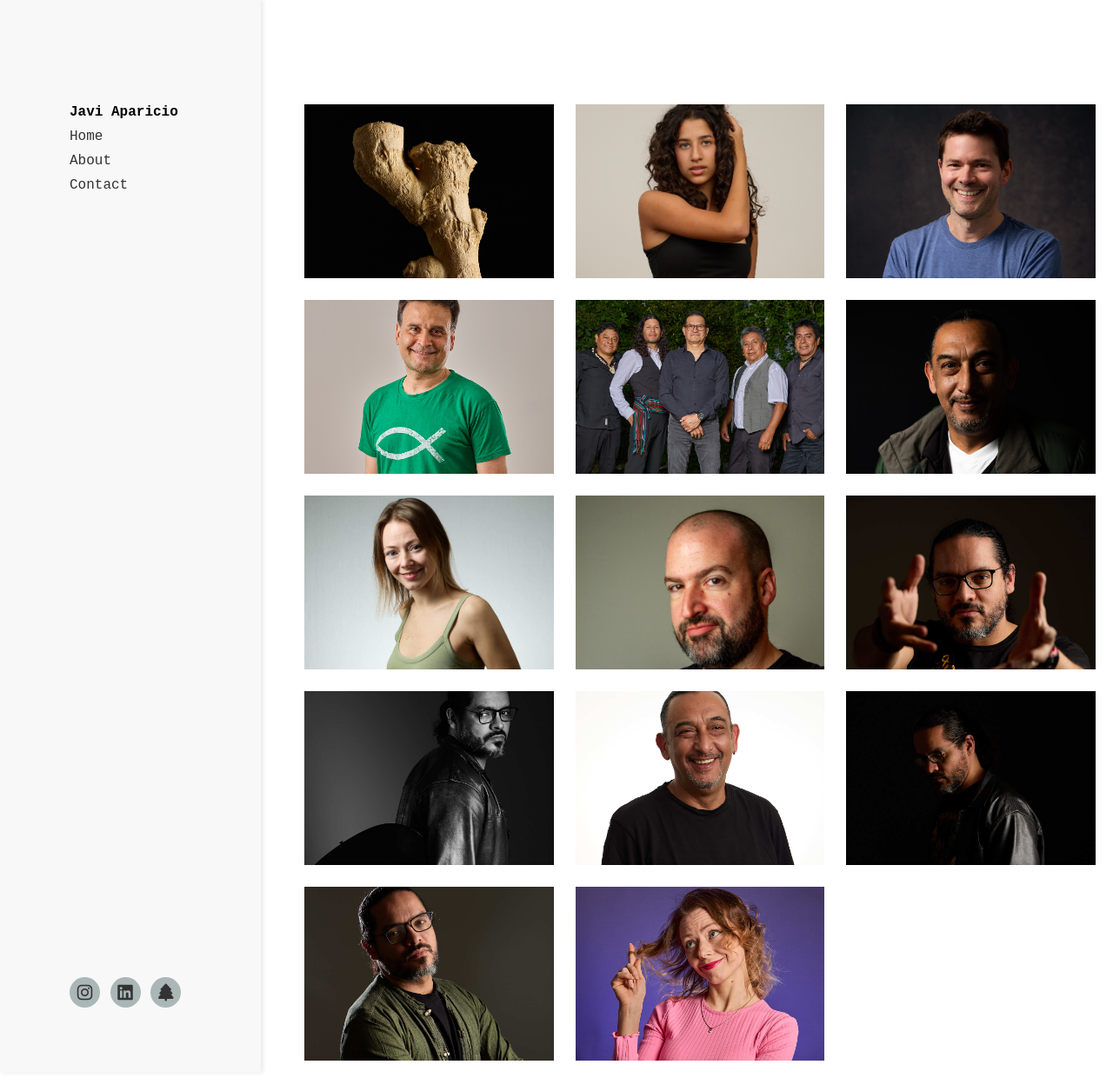
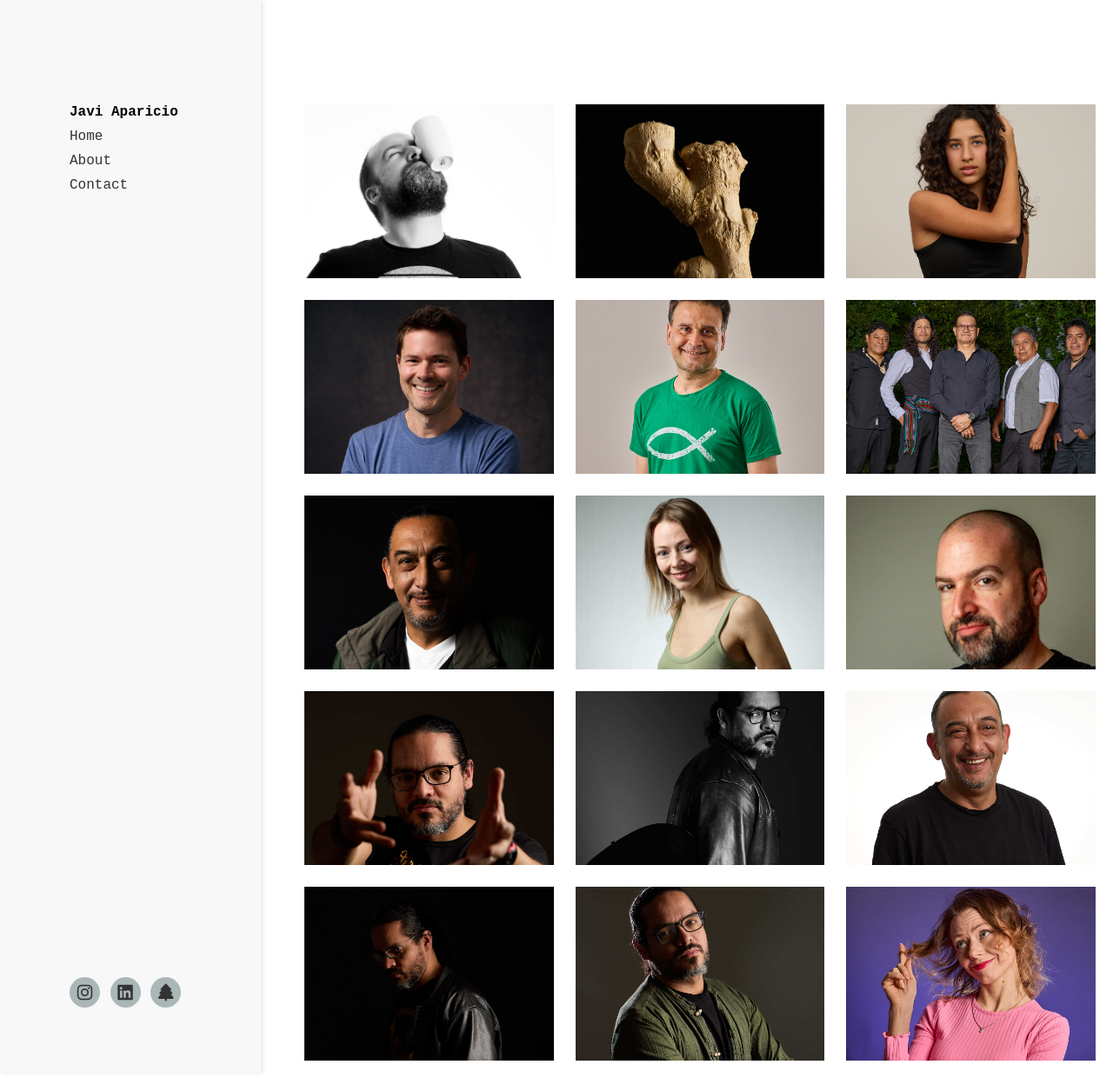
Before and after one commit to javiaparicio/javiaparicio.github.io, a Jekyll site: the page built from index.md, in a window 1280 px wide and 1240 px high. Shown: the whole window at 87% size. Built offline with Jekyll 4.4.1, drawn with Linux system fonts in a browser that asks for light colours.

Commit message:
Rearranged images. Added hash

```diff
--- a/index.md
+++ b/index.md
@@ -8,7 +8,9 @@ title: Home
   {% for image in images %}
     {% if image.path contains 'assets/images' %}
       {% if image.extname == ".jpg" or image.extname == ".png" %}
-        <img data-src="{{ image.path }}" alt="{{ image.basename }}" class="gallery-image lazy">
+        {% assign file_time = site.time | date: '%s' %}
+        {% assign hash = file_time | MD5 %}
+        <img data-src="{{ image.path | append: '?v=' | append: hash }}" alt="{{ image.basename }}" class="gallery-image lazy">
       {% endif %}
     {% endif %}
   {% endfor %}
```
Also changed, not shown: assets/images/012.jpg (added), assets/images/013.jpg (added), assets/images/014.jpg, assets/images/015.jpg, assets/images/016.jpg (deleted).
